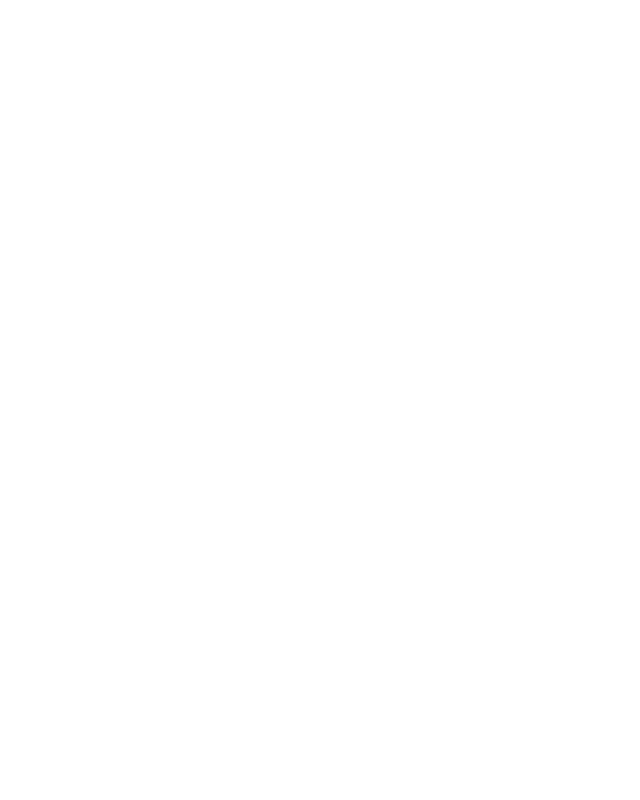
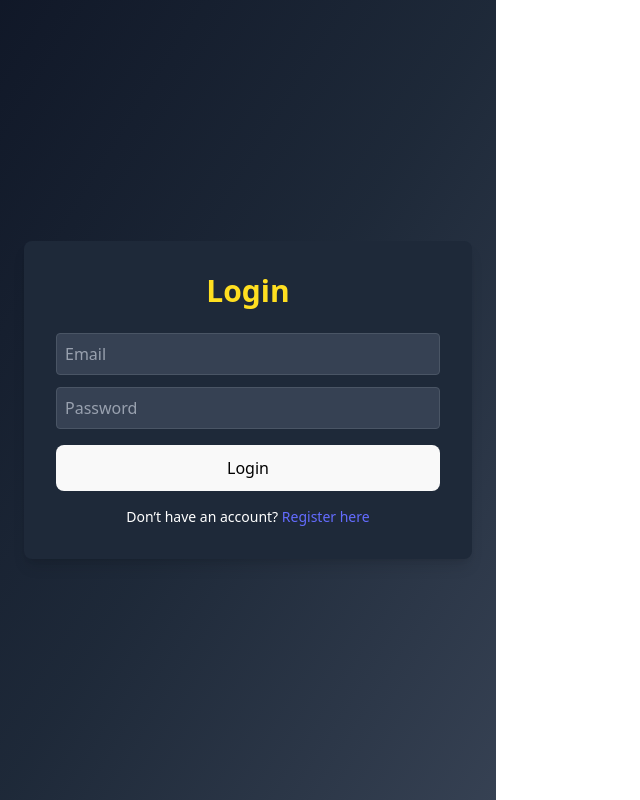
Before and after one commit to Hithishe/SnapTicket, a React (Vite) app: page /login in a window 1280 px wide. Before the commit this address had no page. Shown: the whole page, without its empty margins (0-640 px from the left). Built offline with nearby package versions, Linux system fonts and the light colour scheme.

Commit message:
Frontend changes

```diff
--- a/src/App.jsx
+++ b/src/App.jsx
@@ -3,6 +3,8 @@
 import HomePage from "./components/HomePage";
 import PassengerPage from "./components/PassengerPage";
 import AdminPage from "./components/AdminPage";
+import Signup from "./components/Signup";
+import Login from "./components/Login";
 import UserDetails from "./components/UserDetails"; // Add this
 
 const App = () => {
@@ -12,7 +14,9 @@
         <Route path="/" element={<HomePage />} />
         <Route path="/passenger" element={<PassengerPage />} />
         <Route path="/admin" element={<AdminPage />} />
-        <Route path="/passenger/:aadhar" element={<UserDetails />} /> {/* ← Add this */}
+        <Route path="/passenger/:aadhar" element={<UserDetails />} />
+        <Route path="/signup" element={<Signup />} />
+        <Route path="/login" element={<Login />} />
       </Routes>
     </Router>
   );
--- a/src/components/HomePage.jsx
+++ b/src/components/HomePage.jsx
@@ -1,3 +1,4 @@
+
 import React from "react";
 import { useNavigate } from "react-router-dom";
 import { Link } from "react-router-dom";
@@ -6,8 +7,14 @@
   const navigate = useNavigate();
 
   return (
-    <div className="min-h-screen w-screen flex items-center justify-center bg-gradient-to-br from-gray-900 via-gray-800 to-gray-700 text-white">
-      <div className="w-full max-w-3xl p-6">
+    <div
+      className="min-h-screen w-screen flex items-center justify-center bg-cover bg-center text-white"
+      style={{
+        backgroundImage:
+          "url('https://cdn.dribbble.com/users/1187836/screenshots/7049426/media/7b3ab8c1fff5cdb8fa3e2fcc53c18dfb.gif')",
+      }}
+    >
+      <div className="w-full max-w-3xl p-6 bg-black bg-opacity-60 rounded-xl shadow-xl">
         <h1 className="text-4xl font-bold text-center mb-6 text-yellow-300">
           🚍 Bus Ticket Portal
         </h1>
@@ -16,28 +23,19 @@
         <div className="flex justify-center space-x-2 mb-6">
           <Link
             to="/passenger"
-            className="px-6 py-3 rounded-md bg-gray-800 !text-white font-medium transition duration-300 outline-none ring-0 focus:outline-none focus:ring-0 focus:ring-transparent hover:!text-black hover:bg-yellow-400"
+            className="px-6 py-3 rounded-md bg-gray-800 text-white font-medium transition duration-300 hover:text-black hover:bg-yellow-400"
           >
             Go to Passenger
           </Link>
 
           <Link
-         to="/admin"
-            className="px-6 py-3 rounded-md bg-gray-800 !text-white font-medium transition duration-300 outline-none ring-0 focus:outline-none focus:ring-0 focus:ring-transparent hover:!text-black hover:bg-yellow-400"
+            to="/signup"
+            className="px-6 py-3 rounded-md bg-gray-800 text-white font-medium transition duration-300 hover:text-black hover:bg-yellow-400"
           >
             Bus Administration
           </Link>
         </div>
-
-
       </div>
-
-      {/* Moving Bus */}
-      <img
-        src="https://cdn-icons-png.flaticon.com/512/2282/2282123.png"
-        alt="Moving Bus"
-        className="bus-animation"
-      />
     </div>
   );
 };
--- /dev/null
+++ b/src/components/Login.jsx
@@ -0,0 +1,59 @@
+import React, { useState } from "react";
+import { auth, signInWithEmailAndPassword } from "../firebaseconfig";
+import { Link, useNavigate } from "react-router-dom";
+
+export default function Login() {
+  const [email, setEmail] = useState("");
+  const [password, setPassword] = useState("");
+  const navigate = useNavigate();
+
+  const handleLogin = async (e) => {
+    e.preventDefault();
+    try {
+      await signInWithEmailAndPassword(auth, email, password);
+      alert("Login successful!");
+      navigate("/admin");
+    } catch (error) {
+      alert("Login error: " + error.message);
+    }
+  };
+
+  return (
+    <div className="min-h-screen flex items-center justify-center bg-gradient-to-br from-gray-900 via-gray-800 to-gray-700 p-6">
+      <form
+        onSubmit={handleLogin}
+        className="bg-gray-800 p-8 rounded-lg shadow-lg w-full max-w-md text-white"
+      >
+        <h2 className="text-3xl font-bold mb-6 text-center text-yellow-300">Login</h2>
+        <input
+          type="email"
+          placeholder="Email"
+          className="w-full mb-3 p-2 rounded bg-gray-700 text-white border border-gray-600 placeholder-gray-400"
+          value={email}
+          onChange={(e) => setEmail(e.target.value)}
+          required
+        />
+        <input
+          type="password"
+          placeholder="Password"
+          className="w-full mb-4 p-2 rounded bg-gray-700 text-white border border-gray-600 placeholder-gray-400"
+          value={password}
+          onChange={(e) => setPassword(e.target.value)}
+          required
+        />
+        <button
+          type="submit"
+          className="w-full bg-yellow-400 text-black font-semibold p-2 rounded hover:bg-yellow-300 transition"
+        >
+          Login
+        </button>
+        <p className="mt-4 text-center text-sm">
+          Don’t have an account?{" "}
+          <Link to="/signup" className="text-yellow-300 hover:underline">
+            Register here
+          </Link>
+        </p>
+      </form>
+    </div>
+  );
+}
--- /dev/null
+++ b/src/components/Signup.jsx
@@ -0,0 +1,79 @@
+import React, { useState } from "react";
+import {
+  auth,
+  db,
+  collection,
+  addDoc,
+  createUserWithEmailAndPassword,
+} from "../firebaseconfig";
+import { Link, useNavigate } from "react-router-dom";
+
+export default function Signup() {
+  const [email, setEmail] = useState("");
+  const [password, setPassword] = useState("");
+  const [role, setRole] = useState("user");
+  const navigate = useNavigate();
+
+  const handleSignup = async (e) => {
+    e.preventDefault();
+    try {
+      const userCred = await createUserWithEmailAndPassword(auth, email, password);
+      const user = userCred.user;
+      await addDoc(collection(db, role === "conductor" ? "conductors" : "users"), {
+        uid: user.uid,
+        email,
+        role,
+        createdAt: new Date(),
+      });
+      alert("Signup successful!");
+      navigate("/admin");
+    } catch (error) {
+      alert("Signup error: " + error.message);
+    }
+  };
+
+  return (
+    <div className="min-h-screen flex items-center justify-center bg-gradient-to-br from-gray-900 via-gray-800 to-gray-700 p-6">
+      <form
+        onSubmit={handleSignup}
+        className="bg-gray-800 p-8 rounded-lg shadow-lg w-full max-w-md text-white"
+      >
+        <h2 className="text-3xl font-bold mb-6 text-center text-yellow-300">Sign Up</h2>
+
+        <input
+          type="email"
+          placeholder="Email"
+          className="w-full mb-3 p-2 rounded bg-gray-700 text-white border border-gray-600 placeholder-gray-400"
+          value={email}
+          onChange={(e) => setEmail(e.target.value)}
+          required
+        />
+
+        <input
+          type="password"
+          placeholder="Password"
+          className="w-full mb-3 p-2 rounded bg-gray-700 text-white border border-gray-600 placeholder-gray-400"
+          value={password}
+          onChange={(e) => setPassword(e.target.value)}
+          required
+        />
+
+
+
+        <button
+          type="submit"
+          className="w-full bg-yellow-400 text-black font-semibold p-2 rounded hover:bg-yellow-300 transition"
+        >
+          Sign Up
+        </button>
+
+        <p className="mt-4 text-center text-sm">
+          Already have an account?{" "}
+          <Link to="/login" className="text-yellow-300 hover:underline">
+            Login here
+          </Link>
+        </p>
+      </form>
+    </div>
+  );
+}
--- a/src/components/UserDetails.jsx
+++ b/src/components/UserDetails.jsx
@@ -95,7 +95,7 @@
           ← Back to Home
         </Link>
       </div>
-      <div className="=min-h-screen w-screen flex flex-col items-center justify-center bg-red-100 text-black px-4 space-y-6">
+      <div className="=min-h-screen w-screen flex flex-col items-center justify-center bg-blue-100 text-black px-4 space-y-6">
 
 
         <h2 className="text-2xl font-bold text-blue-800 mb-4 text-center">User Details</h2>
@@ -113,9 +113,9 @@
             className="w-full px-4 py-2 border rounded-md text-black"
           >
             <option value="">Select starting point</option>
-            <option value="Bangalore">Bangalore</option>
-            <option value="Tirupati">Tirupati</option>
-            <option value="Vijayawada">Vijayawada</option>
+            <option value="Yeshwanthpura">Yeswanthpura</option>
+            <option value="Kempegowda Bus Station(Majestic)">Kempegowda Bus Station(Majestic)</option>
+            <option value="Yelahanka">Yelahanka</option>
             <option value="Puri">Puri</option>
           </select>
         </div>
@@ -128,9 +128,9 @@
             className="w-full px-4 py-2 border rounded-md text-black"
           >
             <option value="">Select destination</option>
-            <option value="Bangalore">Bangalore</option>
-            <option value="Tirupati">Tirupati</option>
-            <option value="Vijayawada">Vijayawada</option>
+            <option value="Yeshwanthpura">Yeswanthpura</option>
+            <option value="Kempegowda Bus Station(Majestic)">Kempegowda Bus Station(Majestic)</option>
+            <option value="Yelahanka">Yelahanka</option>
             <option value="Puri">Puri</option>
           </select>
         </div>
```
Lines whose indentation alone changed are shown as unchanged.
